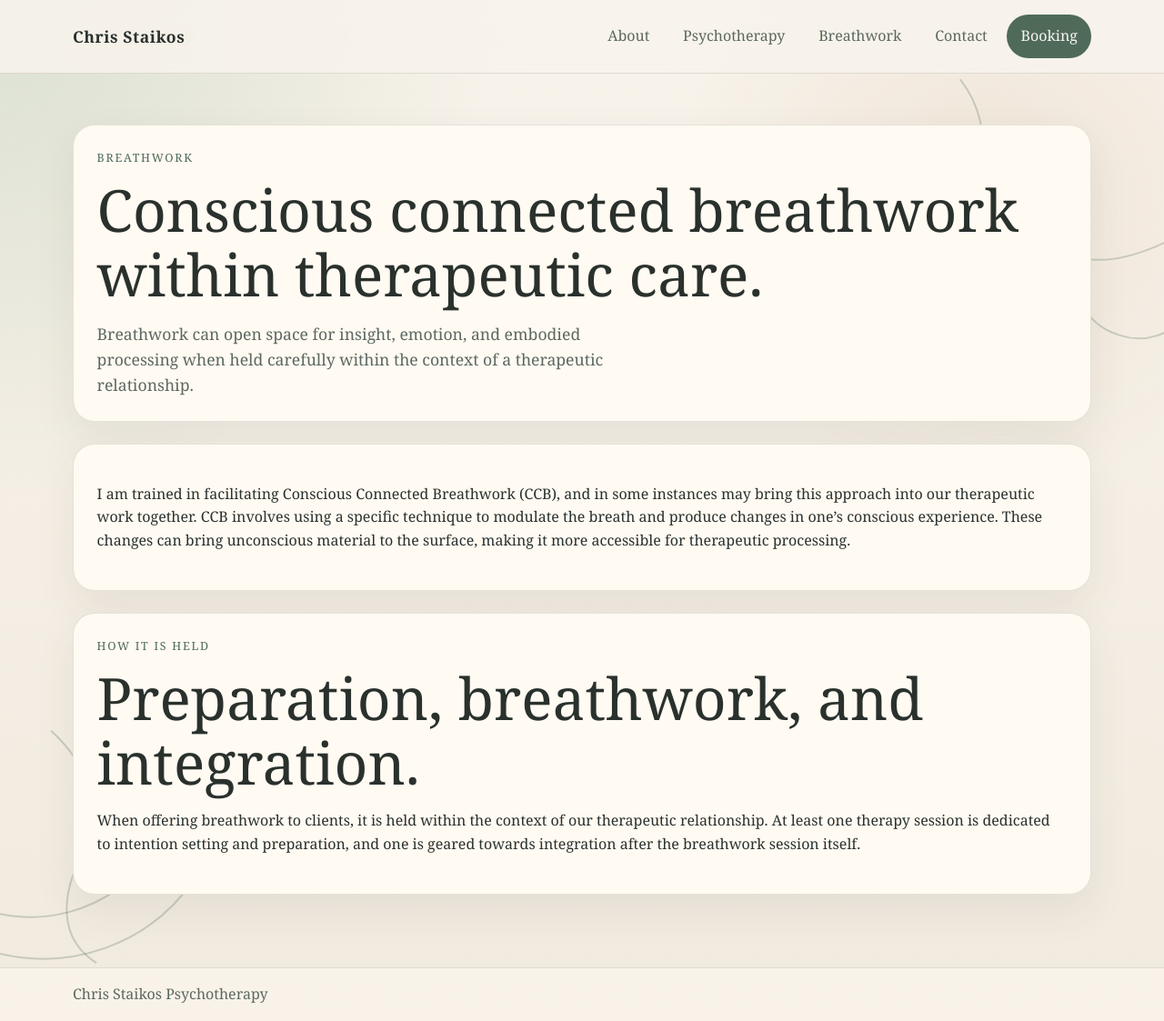
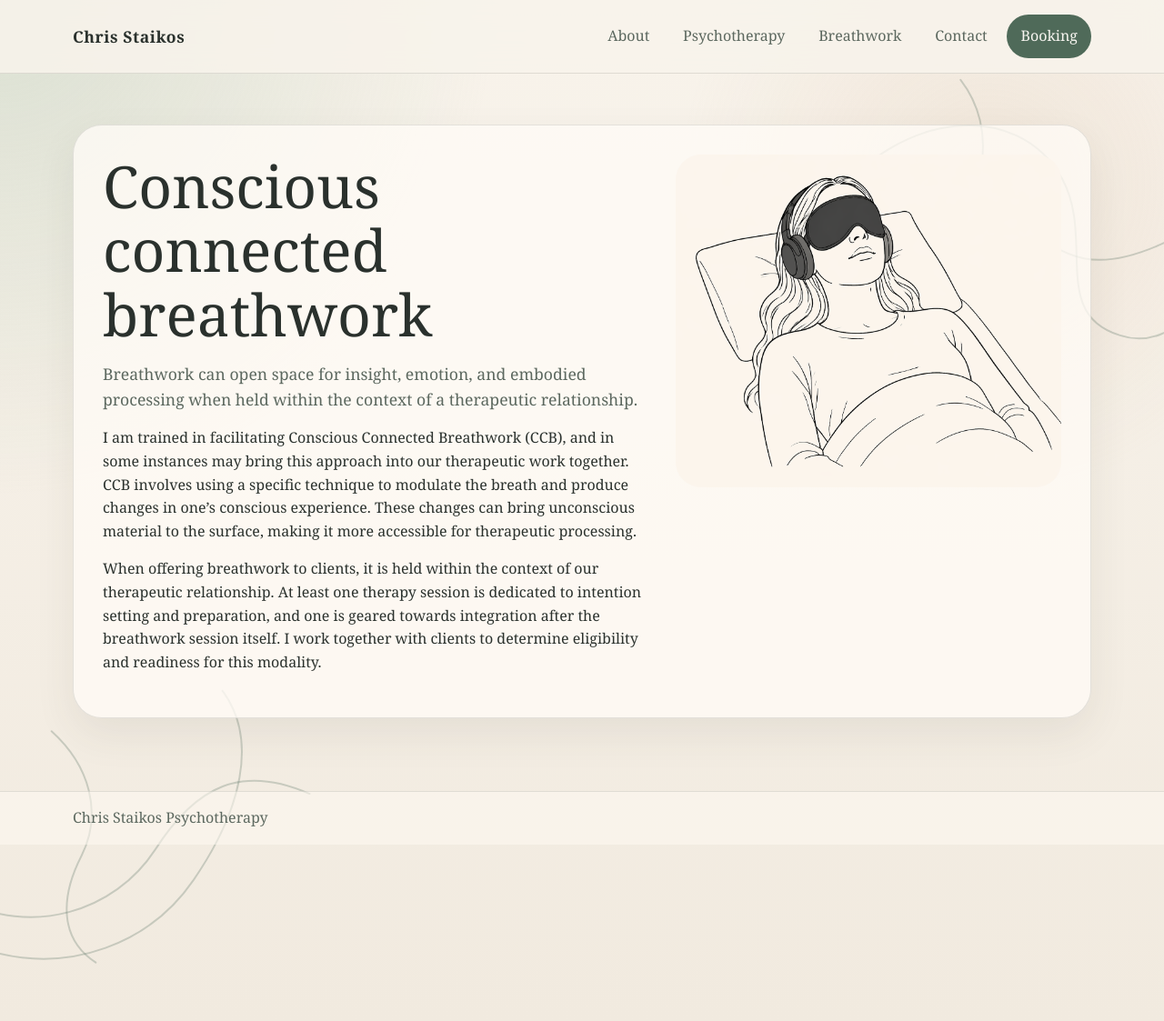
Before and after one commit to cstaikos/chris-staikos-psychotherapy, a Jekyll site: the page built from breathwork.md, in a window 1280 px wide and 1123 px high. Shown: the whole window at 91% size. Built offline with Jekyll 4.4.1, drawn with Linux system fonts in a browser that asks for light colours.

Commit message:
looking good

```diff
--- a/_layouts/default.html
+++ b/_layouts/default.html
@@ -56,7 +56,10 @@
         if (!user || !domain) return;
 
         var email = user + "@" + domain;
-        var container = trigger.closest(".section-block");
+        var container =
+          trigger.closest(".section-block") ||
+          trigger.closest(".page-intro") ||
+          trigger.parentElement;
         var output = container ? container.querySelector(".email-output") : null;
         if (output) {
           output.innerHTML = '<a class="text-link" href="mailto:' + email + '">' + email + "</a>";
--- a/assets/css/style.css
+++ b/assets/css/style.css
@@ -158,6 +158,10 @@ a {
   padding: 2rem;
 }
 
+.hero-alt {
+  align-items: stretch;
+}
+
 .hero-copy h1,
 .page-intro h1,
 .section-block h2 {
@@ -219,6 +223,12 @@ a {
   aspect-ratio: 4 / 5;
   object-fit: cover;
   border-radius: 28px;
+}
+
+.breathwork-image {
+  width: min(100%, 460px);
+  aspect-ratio: auto;
+  max-height: 520px;
 }
 
 .section-grid {
--- a/breathwork.md
+++ b/breathwork.md
@@ -4,18 +4,14 @@ title: Breathwork
 permalink: /breathwork/
 ---
 
-<section class="page-intro">
-  <p class="eyebrow">Breathwork</p>
-  <h1>Conscious connected breathwork within therapeutic care.</h1>
-  <p class="lead">Breathwork can open space for insight, emotion, and embodied processing when held carefully within the context of a therapeutic relationship.</p>
+<section class="hero hero-alt">
+  <div class="hero-copy">
+    <h1>Conscious connected breathwork</h1>
+    <p class="lead">Breathwork can open space for insight, emotion, and embodied processing when held within the context of a therapeutic relationship.</p>
+    <p>I am trained in facilitating Conscious Connected Breathwork (CCB), and in some instances may bring this approach into our therapeutic work together. CCB involves using a specific technique to modulate the breath and produce changes in one’s conscious experience. These changes can bring unconscious material to the surface, making it more accessible for therapeutic processing.</p>
+    <p>When offering breathwork to clients, it is held within the context of our therapeutic relationship. At least one therapy session is dedicated to intention setting and preparation, and one is geared towards integration after the breathwork session itself. I work together with clients to determine eligibility and readiness for this modality.</p>
+  </div>
+  <div class="hero-image-wrap">
+    <img class="hero-image breathwork-image" src="{{ '/assets/images/breathwork.png' | relative_url }}" alt="Abstract breathwork artwork" />
+  </div>
 </section>
-
-<section class="section-block">
-  <p>I am trained in facilitating Conscious Connected Breathwork (CCB), and in some instances may bring this approach into our therapeutic work together. CCB involves using a specific technique to modulate the breath and produce changes in one’s conscious experience. These changes can bring unconscious material to the surface, making it more accessible for therapeutic processing.</p>
-</section>
-
-<section class="section-block">
-  <p class="section-label">How It Is Held</p>
-  <h2>Preparation, breathwork, and integration.</h2>
-  <p>When offering breathwork to clients, it is held within the context of our therapeutic relationship. At least one therapy session is dedicated to intention setting and preparation, and one is geared towards integration after the breathwork session itself.</p>
-</section>
```
Also changed, not shown: about.md (+14 -11 lines), contact.md (+1 -2 lines), psychotherapy.md (+2 -11 lines), assets/images/breathwork.png (added), 2 other files.
